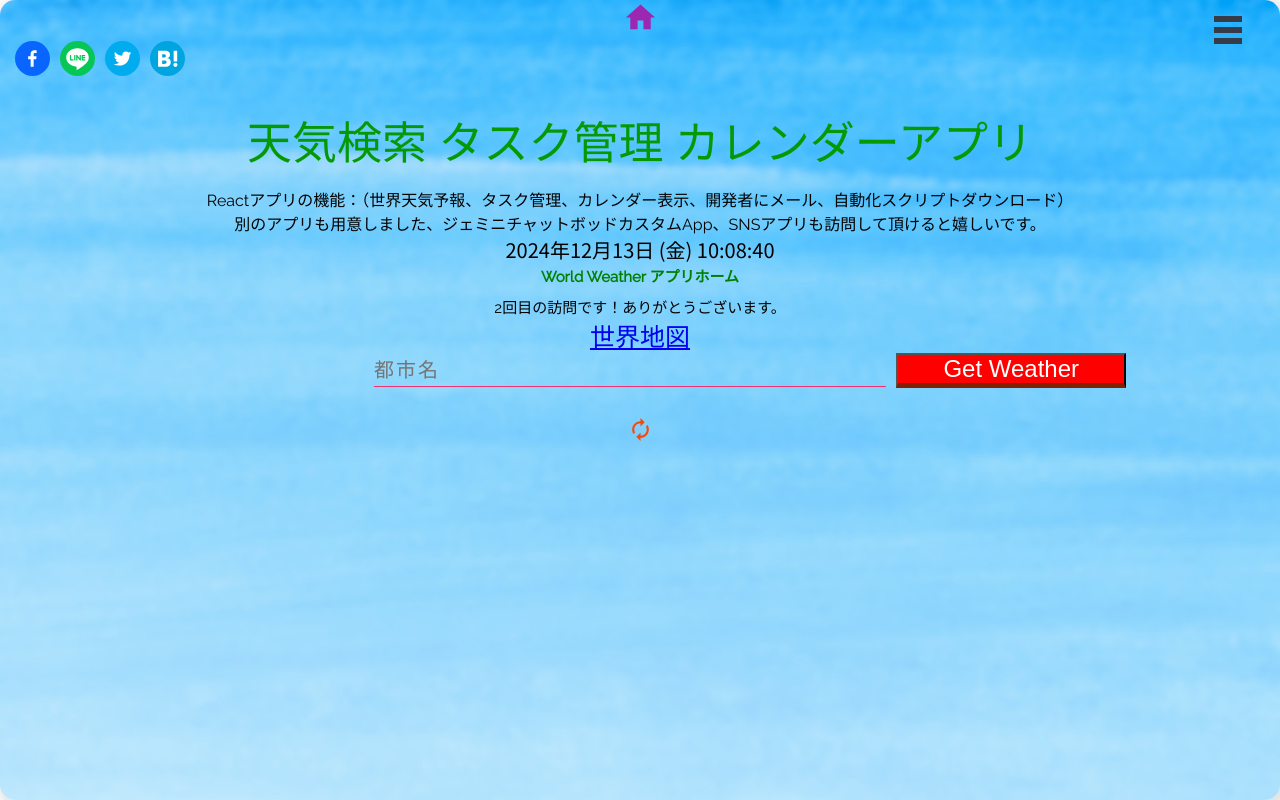
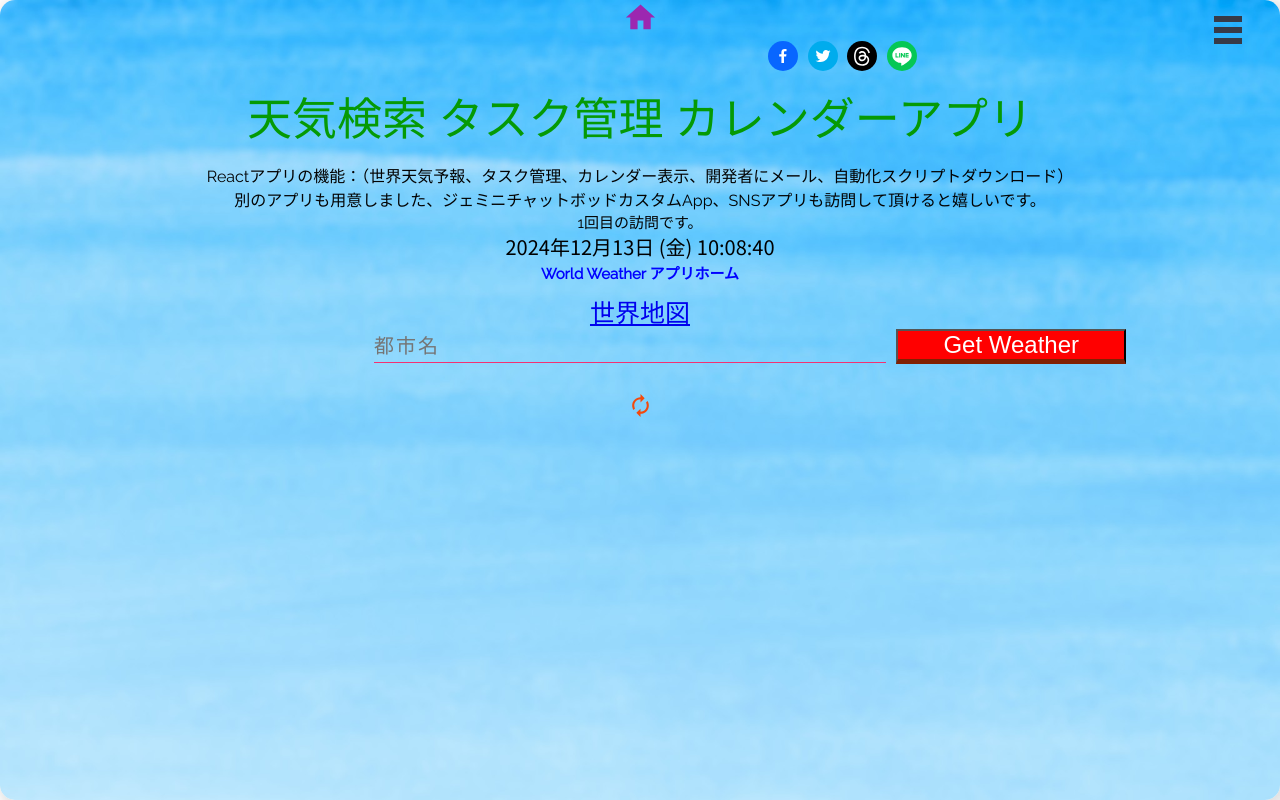
Before and after one commit to masatuber/weather-todo-quiz-app, a React (Vite) app: page / in a window 1280 px wide. Built offline with nearby package versions, Linux system fonts and the light colour scheme; no server answers.

Commit message:
“カウンターを改善CSS調整スレッズ共有を追加”

```diff
--- a/src/App.css
+++ b/src/App.css
@@ -311,8 +311,3 @@ input[type="text"] {
             position: relative;
         }
 }
-
-/* SNSボタン表示 */
-.snsButton {
-    margin-left: 15px;
-}
--- a/src/App.jsx
+++ b/src/App.jsx
@@ -103,11 +103,11 @@ const WEATHER_API_KEI = import.meta.env.VITE_REACT_APP_WEATHER_API_KEY;
                   target="_blank"
                   rel="noopener noreferrer"
                 >
-                  ジェミニカスタムAppはこちら
+                  gemini custom　appを開く
                 </Link>
                 {/* chat bot API追加 */}
                 <Link className="menu-item" to="/TodoApps">
-                  ReactTodoアプリを開く
+                  タスク管理アプリを開く
                 </Link>
                 <Link className="menu-item" to="/Calendar">
                   簡易カレンダーアプリを開く
@@ -116,7 +116,7 @@ const WEATHER_API_KEI = import.meta.env.VITE_REACT_APP_WEATHER_API_KEY;
                   パスワード生成アプリを開く
                 </Link>
                 <Link className="menu-item" to="/PythonDlPage">
-                  Python exeダウンロードページ
+                  Python exe　DLページを開く
                 </Link>
                 <Link
                   className="menu-item"
@@ -127,7 +127,7 @@ const WEATHER_API_KEI = import.meta.env.VITE_REACT_APP_WEATHER_API_KEY;
                   target="_blank"
                   rel="noopener noreferrer"
                 >
-                  音楽ながらSNSアプリを開く
+                  音楽ながらSNSを開く
                 </Link>
                 <Link
                   className="menu-item"
@@ -152,7 +152,7 @@ const WEATHER_API_KEI = import.meta.env.VITE_REACT_APP_WEATHER_API_KEY;
                   Youtubeチャンネルはこちら
                 </Link>
                 <Link className="menu-item" to="/Inquiry">
-                  開発者にお問合せページはこちら
+                  開発者にお問合せはこちら
                 </Link>
               </Menu>
               {/* タイトルよりも上に配置する タイトル、時計は常にレンダーする */}
@@ -168,20 +168,20 @@ const WEATHER_API_KEI = import.meta.env.VITE_REACT_APP_WEATHER_API_KEY;
                       <div className="homeBody">
                         {/* ホームForm時計結果ボタン常時表示 */}
                         <HomeIcon color="secondary" sx={{ fontSize: 35 }} />
-                        <div className="snsButton">
+
                           <ShareButtonList
                             title="このアプリはマルチアプリです"
                             url="https://masatuber-weather-app3.netlify.app"
                           />
-                        </div>
+
                         <Title />
+                        <VisitorCounter />
                         <div className="dit">
                           <font color="black">
                             <DigitalDateTime />
                           </font>
                         </div>
                         <Home />
-                        <VisitorCounter />
                         <Link
                           onClick={buttonAlert2}
                           to="https://www.asahi-net.or.jp/~yq3t-hruc/flag_J_ALL.html"
--- a/src/HamburgerMenu.css
+++ b/src/HamburgerMenu.css
@@ -90,7 +90,7 @@
 /* メディアクエリCSS */
 @media only screen and (max-width: 414px) {
     .bm-menu {
-        font-size: 10px !important;
+        font-size: 12px !important;
         width: 190px !important;
     }
         .bm-menu-wrap {
--- a/src/components/counter/VisitorCounter.jsx
+++ b/src/components/counter/VisitorCounter.jsx
@@ -13,7 +13,7 @@ function VisitorCounter() {
       const countStart = cook.indexOf("counts=");
 
       if (countStart === -1) {
-        //初回訪問の場合は
+        //初回訪問の場合の表示,更新用関数で動的メッセージ定義
         setMessage("1回目の訪問です。");
         document.cookie = "counts=1";
       } else {
@@ -24,8 +24,17 @@ function VisitorCounter() {
         try {
           // 数値に変換して1を加算する
           const cnt = parseInt(cntStr, 10) + 1;
-          setMessage(`${cnt}回目の訪問です！ありがとうございます。`);
           document.cookie = "counts=" + cnt + ";";
+
+          //訪問1回目はありがとうメッセージ
+          if (cnt === 1) {
+            setMessage(`${cnt}回目の訪問です！ありがとうございます。`);
+
+          } else if (cnt > 2 ) {
+            //2回目以降はSNSシェアメッセージを表示する
+            setMessage("何度も訪問ありがとうございます、SNSにシェアして頂けたら嬉しいです！");
+          }
+
         } catch (e) {
           setMessage("訪問回数の取得に失敗しました。");
         }
@@ -38,7 +47,10 @@ function VisitorCounter() {
 
   return (
     <>
-      <div className="counterText">{message}</div>
+      {/* 2回目のクッキー取得以降はありがとうメッセージをレンダリングする */}
+      <div className="counterText">
+       {message}
+      </div>
     </>
   );
 }
--- /dev/null
+++ b/src/components/counter/shareSns/ShareButtonList.css
@@ -0,0 +1,4 @@
+/* SNSボタン左配置 */
+.snsButton {
+  margin-left: 60%;
+}
--- a/src/components/counter/shareSns/ShareButtonList.jsx
+++ b/src/components/counter/shareSns/ShareButtonList.jsx
@@ -1,52 +1,61 @@
+import './ShareButtonList.css'
 import {
   FacebookIcon,
   FacebookShareButton,
-  HatenaIcon,
-  HatenaShareButton,
   LineIcon,
   LineShareButton,
   TwitterIcon,
   TwitterShareButton,
+  ThreadsShareButton,
+  ThreadsIcon,
 } from "react-share";
-import styled from "@emotion/styled";
+import styled from "@emotion/styled"; //リアクトシェアアイコン、ボタンインポート
 
-//ボタンのサイズは変数格納実施予定
+//横並びアイコン下側のCSS定義
 const Wrapper = styled.div`
   display: flex;
-  padding-bottom: 20px;
+  padding-bottom: 1px;
 `;
 
+//アイコンの間隔定数
 const ButtonWrapper = styled.div`
-  padding-right: 10px;
+  padding-right: 9.5px;
 `;
+
+//SNSのアイコンサイズ定数
+const iconSize = 30;
 
 const ShareButtonList = ({ title, url = window.location.href }) => {
   return (
+    <>
+      <div className="snsButton">
         <Wrapper>
           <ButtonWrapper>
             <FacebookShareButton url={url}>
-          <FacebookIcon size={35} round />
+              <FacebookIcon size={iconSize} round />
             </FacebookShareButton>
           </ButtonWrapper>
 
           <ButtonWrapper>
-        <LineShareButton url={url}>
-          <LineIcon size={35} round />
-        </LineShareButton>
-      </ButtonWrapper>
-
-      <ButtonWrapper>
             <TwitterShareButton title={title} url={url}>
-          <TwitterIcon size={35} round />
+              <TwitterIcon size={iconSize} round />
             </TwitterShareButton>
           </ButtonWrapper>
 
           <ButtonWrapper>
-        <HatenaShareButton url={url}>
-          <HatenaIcon size={35} round />
-        </HatenaShareButton>
+            <ThreadsShareButton url={url}>
+              <ThreadsIcon size={iconSize} round />
+            </ThreadsShareButton>
+          </ButtonWrapper>
+
+          <ButtonWrapper>
+            <LineShareButton url={url}>
+              <LineIcon size={iconSize} round />
+            </LineShareButton>
           </ButtonWrapper>
         </Wrapper>
+      </div>
+    </>
   );
 };
 
--- a/src/components/weather/home.jsx
+++ b/src/components/weather/home.jsx
@@ -5,7 +5,7 @@ const Home = () => {
   return (
             <>
                 <div>
-                    <font color="green">
+                    <font color="blue">
                         <h2>World Weather アプリホーム</h2>
                     </font>
                 </div>
--- a/src/main.jsx
+++ b/src/main.jsx
@@ -3,9 +3,9 @@ import { createRoot } from 'react-dom/client'
 import App from './App.jsx';
 import {BrowserRouter,} from "react-router-dom";
 createRoot(document.getElementById('root')).render(
-  <StrictMode>
+   <StrictMode>
     <BrowserRouter>
       <App />
     </BrowserRouter>
-  </StrictMode>,
+   </StrictMode>,
 )
```
Lines whose indentation alone changed are shown as unchanged.
